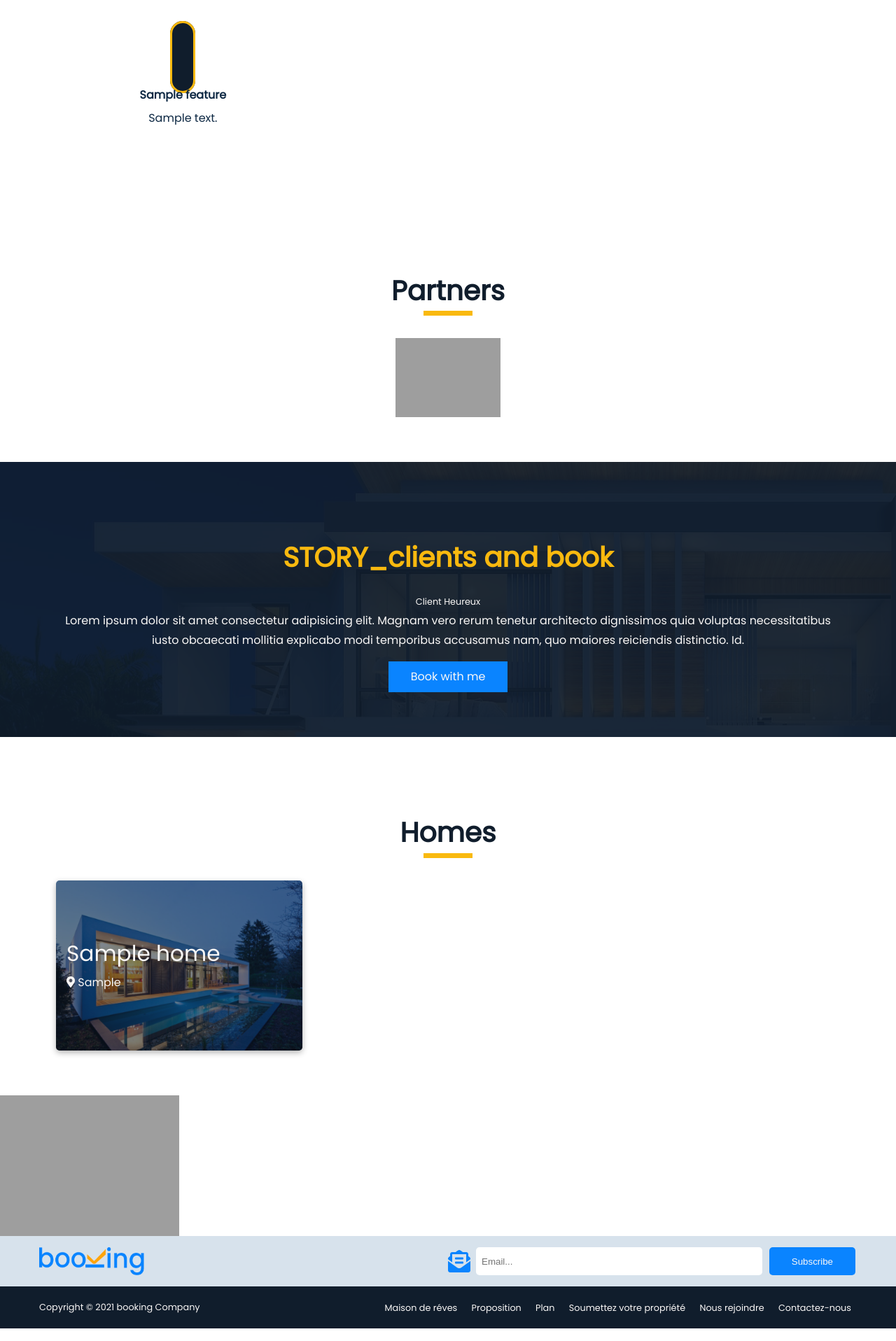
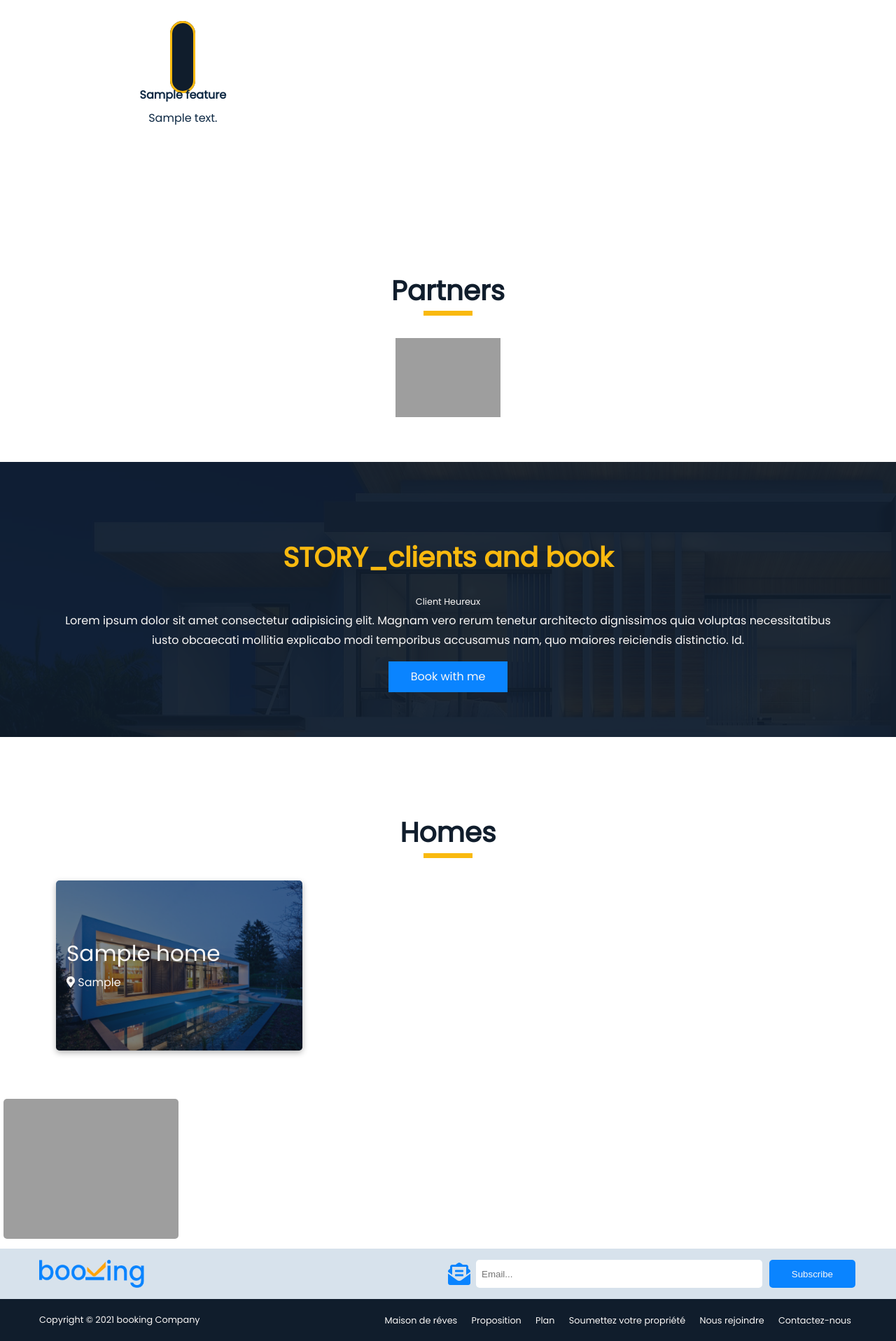
Before and after one commit to TijClass/Anonymous_Booking_website, a PHP site: page / in a window 1280 px wide. Shown: the part 975-2891 px from the top of the page at 70% size. Run offline with PHP 8.4, Linux system fonts and the light colour scheme; tables that the repository leaves empty hold one stand-in row (values such as "Sample post"); some libraries are stand-ins or nearby versions; grey boxes are pictures that could not be loaded.

Commit message:
adding gap to gallery grid

```diff
--- a/Codes/css/style.comp.css
+++ b/Codes/css/style.comp.css
@@ -358,13 +358,18 @@ header {
 .gallery {
   display: grid;
   grid-template-columns: repeat(5, 1fr);
-  grid-gap: 0px; }
+  grid-gap: 5px;
+  padding: 5px; }
   @media (max-width: 599px) {
     .gallery {
       grid-template-columns: 1fr; } }
   .gallery img {
+    border-radius: 5px;
     width: 100%;
-    height: 100%; }
+    height: 200px;
+    transition: .3s; }
+    .gallery img:hover {
+      box-shadow: rgba(0, 0, 0, 0.3) 0px 3px 8px; }
 
 .contact form {
   max-width: 700px;
--- a/Codes/sass/_gallery.scss
+++ b/Codes/sass/_gallery.scss
@@ -10,10 +10,16 @@
     @include s-phone{
         grid-template-columns: 1fr;
     }
-    grid-gap: 0px;
+    grid-gap: 5px;
+    padding: 5px;
     img{
+        border-radius: 5px;
         width: 100%;
         // height: 100%;
         height: 200px;
+        transition: .3s;
+        &:hover{
+            box-shadow: rgba(0, 0, 0, 0.3) 0px 3px 8px;
+        }
     }
 }
```
